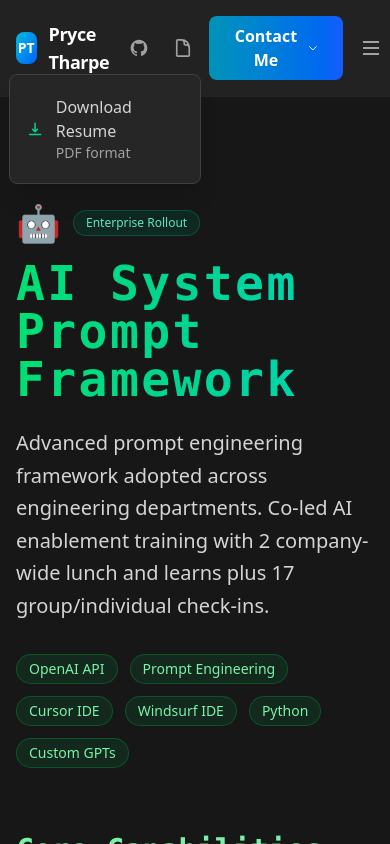
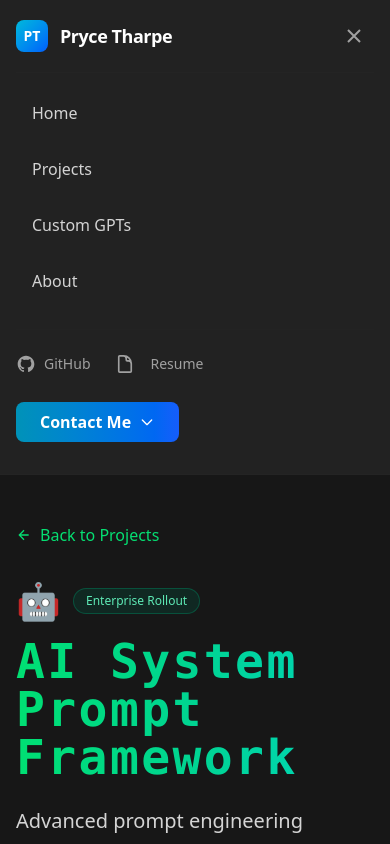
Before and after one commit to tharpep/portfolio, a Next.js app: page /projects/ai-system-prompt in a window 390 px wide. Both pictures are taken after a click on the button "Toggle mobile menu". Shown: the top 844 px of the page. Built offline with nearby package versions, Linux system fonts and the light colour scheme.

Commit message:
Fixed/simplified mobile version

```diff
--- a/src/app/about/page.tsx
+++ b/src/app/about/page.tsx
@@ -130,11 +130,13 @@ export default function About() {
           <div className="flex flex-col sm:flex-row gap-4 justify-center max-w-md mx-auto">
             <Link
               href="/projects"
-              className="px-8 py-3 bg-gradient-to-r from-cyan-600 to-blue-600 hover:from-cyan-500 hover:to-blue-500 text-white font-semibold rounded-lg transition-all duration-300 hover:shadow-lg hover:shadow-cyan-400/20"
+              className="px-8 py-3 bg-gradient-to-r from-cyan-600 to-blue-600 hover:from-cyan-500 hover:to-blue-500 text-white font-semibold rounded-lg transition-all duration-300 hover:shadow-lg hover:shadow-cyan-400/20 text-center"
             >
               View My Work
             </Link>
-            <ContactDropdownAbout />
+            <div className="flex justify-center">
+              <ContactDropdownAbout />
+            </div>
           </div>
         </section>
 
--- a/src/components/Nav.tsx
+++ b/src/components/Nav.tsx
@@ -64,22 +64,8 @@ export default function Nav() {
             })}
           </div>
 
-          {/* Right: Social Links & Mobile Menu Button */}
-          <div className="flex items-center gap-2 sm:gap-4">
-              <a
-              href="https://github.com/PryceTharpe"
-              target="_blank"
-              rel="noopener noreferrer"
-                className="text-neutral-400 hover:text-cyan-300 transition-colors p-2 rounded-lg hover:bg-neutral-800/40 no-underline"
-              aria-label="GitHub"
-            >
-              <svg className="w-5 h-5" fill="currentColor" viewBox="0 0 24 24">
-                <path d="M12 2C6.477 2 2 6.484 2 12.021c0 4.428 2.865 8.184 6.839 9.504.5.092.682-.217.682-.482 0-.237-.009-.868-.014-1.703-2.782.605-3.369-1.342-3.369-1.342-.454-1.157-1.11-1.465-1.11-1.465-.908-.62.069-.608.069-.608 1.004.07 1.532 1.032 1.532 1.032.892 1.53 2.341 1.088 2.91.832.092-.647.35-1.088.636-1.339-2.22-.253-4.555-1.113-4.555-4.951 0-1.093.39-1.987 1.029-2.687-.103-.253-.446-1.272.098-2.65 0 0 .84-.27 2.75 1.025A9.564 9.564 0 0 1 12 6.844c.85.004 1.705.115 2.504.337 1.909-1.295 2.748-1.025 2.748-1.025.546 1.378.202 2.397.1 2.65.64.7 1.028 1.594 1.028 2.687 0 3.847-2.338 4.695-4.566 4.944.359.309.678.92.678 1.855 0 1.338-.012 2.419-.012 2.749 0 .267.18.578.688.48C19.138 20.2 22 16.447 22 12.021 22 6.484 17.523 2 12 2z" />
-              </svg>
-            </a>
-            <ResumeDropdown />
-              <ContactDropdownHeader />
-
+          {/* Right: Mobile Menu Button */}
+          <div className="flex items-center">
             {/* Mobile Menu Button */}
             <button
               onClick={toggleMobileMenu}
@@ -122,12 +108,31 @@ export default function Nav() {
                 );
               })}
 
-              {/* Mobile Resume & Contact */}
-              <div className="sm:hidden mt-2 space-y-2">
-                <div className="flex items-center gap-2">
-                  <ResumeDropdown onItemClick={closeMobileMenu} />
-                  <span className="text-neutral-400 text-sm">Resume</span>
+              {/* Mobile GitHub & Resume Row */}
+              <div className="sm:hidden mt-4 pt-4 border-t border-neutral-800/30">
+                <div className="flex items-center gap-4">
+                  <a
+                    href="https://github.com/PryceTharpe"
+                    target="_blank"
+                    rel="noopener noreferrer"
+                    className="flex items-center gap-2 text-neutral-400 hover:text-cyan-300 transition-colors"
+                    onClick={closeMobileMenu}
+                  >
+                    <svg className="w-5 h-5" fill="currentColor" viewBox="0 0 24 24">
+                      <path d="M12 2C6.477 2 2 6.484 2 12.021c0 4.428 2.865 8.184 6.839 9.504.5.092.682-.217.682-.482 0-.237-.009-.868-.014-1.703-2.782.605-3.369-1.342-3.369-1.342-.454-1.157-1.11-1.465-1.11-1.465-.908-.62.069-.608.069-.608 1.004.07 1.532 1.032 1.532 1.032.892 1.53 2.341 1.088 2.91.832.092-.647.35-1.088.636-1.339-2.22-.253-4.555-1.113-4.555-4.951 0-1.093.39-1.987 1.029-2.687-.103-.253-.446-1.272.098-2.65 0 0 .84-.27 2.75 1.025A9.564 9.564 0 0 1 12 6.844c.85.004 1.705.115 2.504.337 1.909-1.295 2.748-1.025 2.748-1.025.546 1.378.202 2.397.1 2.65.64.7 1.028 1.594 1.028 2.687 0 3.847-2.338 4.695-4.566 4.944.359.309.678.92.678 1.855 0 1.338-.012 2.419-.012 2.749 0 .267.18.578.688.48C19.138 20.2 22 16.447 22 12.021 22 6.484 17.523 2 12 2z" />
+                    </svg>
+                    <span className="text-sm">GitHub</span>
+                  </a>
+
+                  <div className="flex items-center gap-2">
+                    <ResumeDropdown onItemClick={closeMobileMenu} />
+                    <span className="text-neutral-400 text-sm">Resume</span>
+                  </div>
                 </div>
+              </div>
+
+              {/* Mobile Contact Me */}
+              <div className="sm:hidden mt-3">
                 <ContactDropdownHeader onItemClick={closeMobileMenu} />
               </div>
             </div>
```
